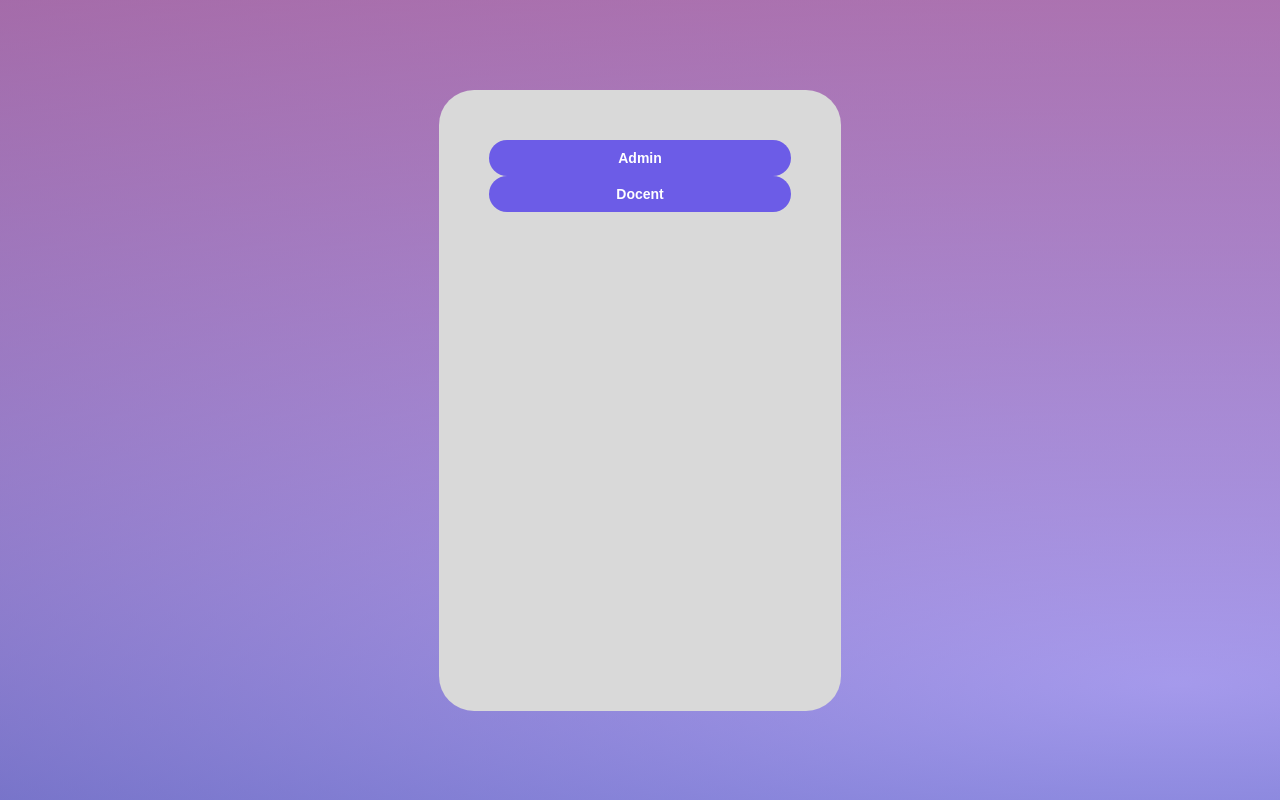
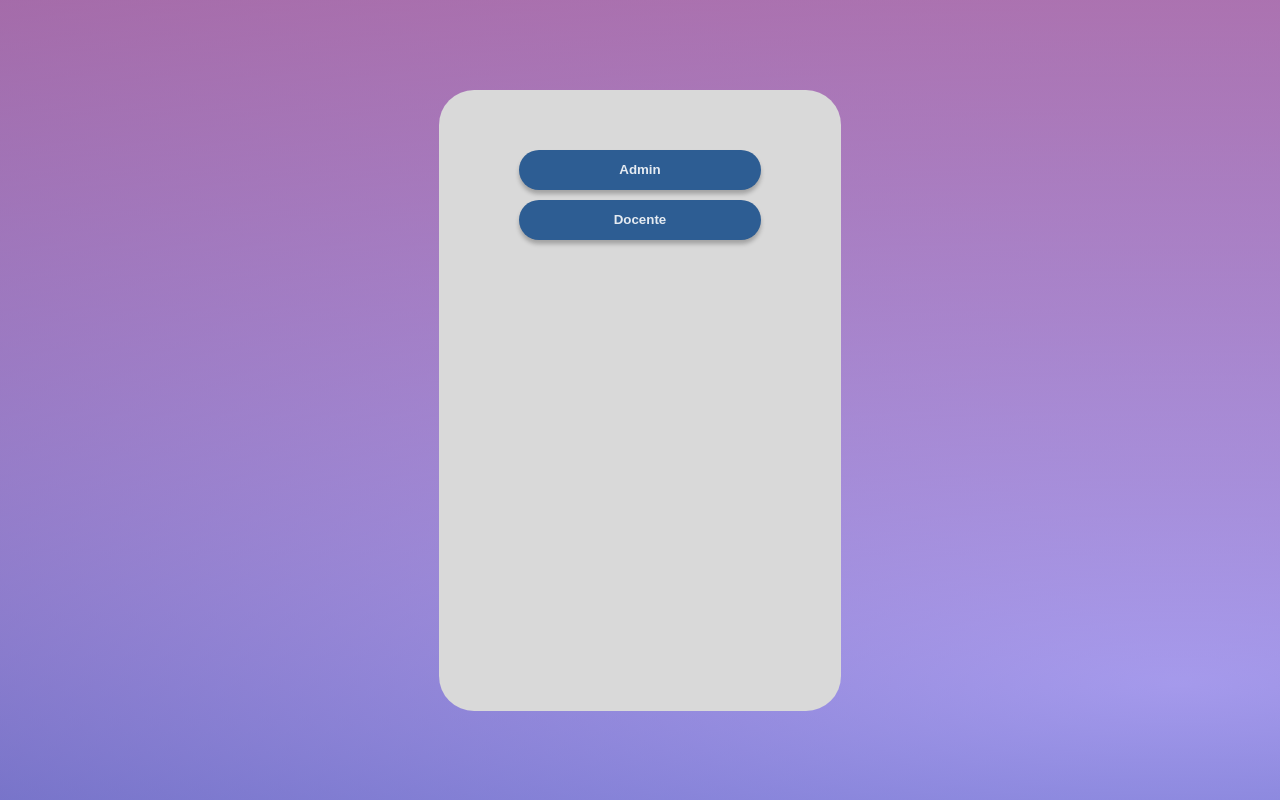
Before and after one commit to NHerreroo/Pallaresa_Gestor_Web, a React (Create React App) app in the folder pallaresa_gestor_web/: page / in a window 1280 px wide. Built offline with nearby package versions, Linux system fonts and the light colour scheme.

Commit message:
ButtonComp Adapted

```diff
--- a/pallaresa_gestor_web/src/Components/Css/Button.css
+++ /dev/null
@@ -1,16 +0,0 @@
-.ButtonComponent{
-    width: 100%;
-    padding: 10px;
-    background-color: #6c5ce7;
-    color: white;
-    font-size: 14px;
-    font-weight: bold;
-    border: none;
-    border-radius: 20px;
-    cursor: pointer;
-    transition: background-color 0.3s ease;
-}
-
-.ButtonComponent:hover {
-    background-color: #4834d4;
-}
--- a/pallaresa_gestor_web/src/Components/Js/Button.js
+++ /dev/null
@@ -1,8 +0,0 @@
-import React from 'react'
-import '../Css/Button.css';
-
-export const Button = ({ text }) => {
-    return (
-      <button type="button" className='ButtonComponent'>{text}</button>
-    );
-  };
--- a/pallaresa_gestor_web/src/Pages/Docente/Css/DocenteLogin.css
+++ b/pallaresa_gestor_web/src/Pages/Docente/Css/DocenteLogin.css
@@ -37,25 +37,6 @@
     margin: 10px 0;
   }
 
-  .init {
-    width: 80%;
-    height: 40px;
-    border-radius: 20px;
-    background: #2D5D93;
-    color: rgba(255, 255, 255, 0.88);
-    font-weight: 700;
-    text-align: center;
-    margin-left: 10%;
-    border: none;
-    cursor: pointer;
-    box-shadow: 0px 4px 4px rgba(0, 0, 0, 0.25);
-    margin-top: 10px;
-    transition: 0.3s;
-  }
-
-  .init:hover {
-    background: #5880AE;
-  }
 
   .Login p {
     font-size: 0.9rem;
--- a/pallaresa_gestor_web/src/Pages/Docente/JS/DocenteLogin.js
+++ b/pallaresa_gestor_web/src/Pages/Docente/JS/DocenteLogin.js
@@ -1,7 +1,7 @@
 import React from 'react';
 import '../Css/DocenteLogin.css';
 import logo from '../../../componentes/Logo.png';
-import Login from '../../../componentes/Login.js'
+import Login from '../../../componentes/JS/Login.js'
 
 const DocenteLogin = () => {
   return (
--- a/pallaresa_gestor_web/src/Pages/Others/Js/GenericLobby.js
+++ b/pallaresa_gestor_web/src/Pages/Others/Js/GenericLobby.js
@@ -1,13 +1,13 @@
 import React from 'react'
 import '../Css/GenericLobby.css';
-import { Button } from '../../../Components/Js/Button';
+import { ButtonComp } from '../../../componentes/JS/ButtonComp';
 
 export const GenericLobby = () => {
   return (
     <div className='GenericLobbyBody'>
         <div className='SelectionContainer'>
-            <Button text="Admin"></Button>
-            <Button text="Docent"></Button>
+          <ButtonComp text={"Admin"}></ButtonComp>
+          <ButtonComp text={"Docente"}></ButtonComp>
         </div>
     </div>
   )
--- /dev/null
+++ b/pallaresa_gestor_web/src/componentes/Css/ButtonComp.css
@@ -0,0 +1,19 @@
+.ButtonComponent {
+    width: 80%;
+    height: 40px;
+    border-radius: 20px;
+    background: #2D5D93;
+    color: rgba(255, 255, 255, 0.88);
+    font-weight: 700;
+    text-align: center;
+    margin-left: 10%;
+    border: none;
+    cursor: pointer;
+    box-shadow: 0px 4px 4px rgba(0, 0, 0, 0.25);
+    margin-top: 10px;
+    transition: 0.3s;
+  }
+
+  .ButtonComponent:hover {
+    background: #5880AE;
+  }
--- /dev/null
+++ b/pallaresa_gestor_web/src/componentes/JS/ButtonComp.js
@@ -0,0 +1,8 @@
+import React from 'react'
+import '../Css/ButtonComp.css';
+
+export const ButtonComp = ({ text }) => {
+  return (
+    <button type="button" className='ButtonComponent'>{text}</button>
+  );
+};
--- a/pallaresa_gestor_web/src/componentes/Login.js
+++ b/pallaresa_gestor_web/src/componentes/JS/Login.js
@@ -1,3 +1,4 @@
+import { ButtonComp } from "./ButtonComp";
 
 
 const Login = () => {
@@ -20,11 +21,7 @@ const Login = () => {
           />
         </div>
         <p>¿Has olvidado la contraseña?</p>
-        <button class='init' type="submit">
-            Iniciar
-        </button>
-
-
+        <ButtonComp text="Iniciar"></ButtonComp>
     </div>
   );
 };
```
Also changed, not shown: pallaresa_gestor_web/src/Pages/Admin/JS/AdminLogind.js (added, +7 -0 lines), 1 other file (tests, documents, lock files or other folders).
